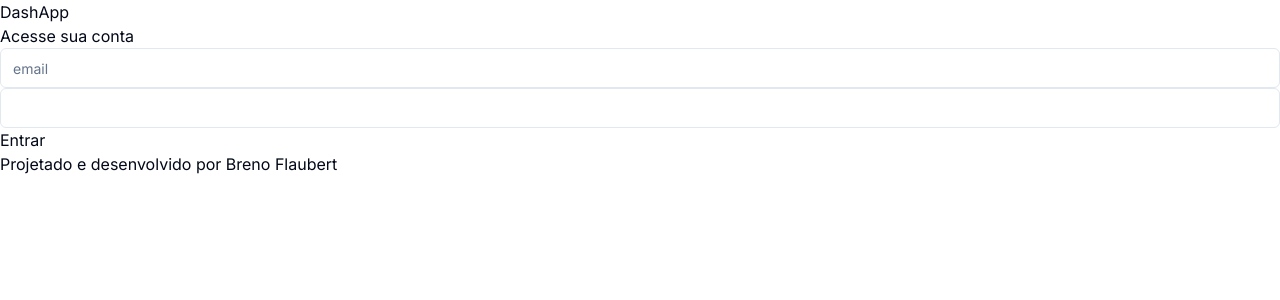
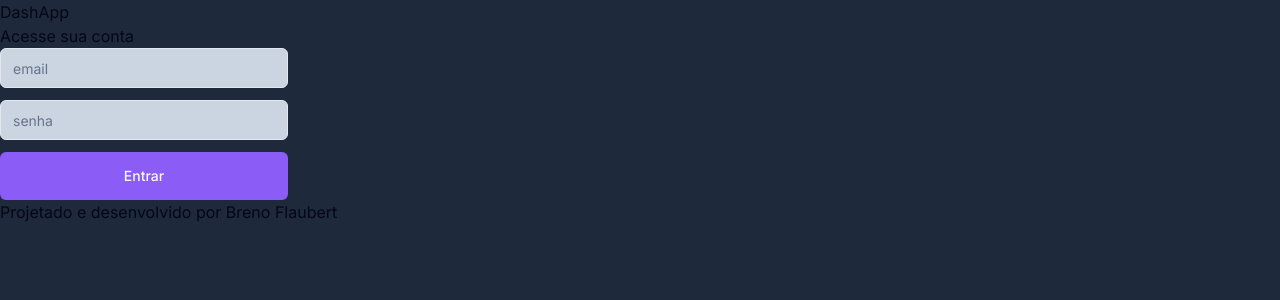
Before and after one commit to BrenoFlaubert/next-react-dashapp, a Next.js app: page /auth in a window 1280 px wide. Shown: the top 300 px of the page. Built offline with nearby package versions, Linux system fonts and the light colour scheme.

Commit message:
:sparkles: feat: adicionando botao do shadcn e estilizando o auth form

```diff
--- a/package.json
+++ b/package.json
@@ -11,6 +11,7 @@
     "test:watch": "test --watch"
   },
   "dependencies": {
+    "@radix-ui/react-slot": "^1.0.2",
     "class-variance-authority": "^0.7.0",
     "clsx": "^2.1.1",
     "lucide-react": "^0.373.0",
--- a/src/app/auth/page.tsx
+++ b/src/app/auth/page.tsx
@@ -1,19 +1,32 @@
+import { Button } from '@/components/ui/button';
 import { Input } from '@/components/ui/input';
 
 export default function AuthPage() {
   return (
-    <main className="h-screen bg-">
+    <main className="h-screen bg-slate-800">
       <h1>DashApp</h1>
       <h3>Acesse sua conta</h3>
-      <form action="">
+
+      <form action="" className="flex flex-col gap-3">
         <label htmlFor="">
-          <Input placeholder="email" type="email" />
+          <Input
+            placeholder="email"
+            type="email"
+            className="w-72 bg-slate-300"
+          />
         </label>
         <label htmlFor="">
-          <Input placeholder="" type="password" />
+          <Input
+            placeholder="senha"
+            type="password"
+            className="w-72 bg-slate-300"
+          />
         </label>
-        <button type="submit">Entrar</button>
+        <Button className="w-72 h-12 bg-violet-500 hover:bg-violet-700">
+          Entrar
+        </Button>
       </form>
+
       <p>Projetado e desenvolvido por Breno Flaubert</p>
     </main>
   );
--- /dev/null
+++ b/src/components/ui/button.tsx
@@ -0,0 +1,56 @@
+import * as React from "react"
+import { Slot } from "@radix-ui/react-slot"
+import { cva, type VariantProps } from "class-variance-authority"
+
+import { cn } from "@/lib/utils"
+
+const buttonVariants = cva(
+  "inline-flex items-center justify-center whitespace-nowrap rounded-md text-sm font-medium ring-offset-background transition-colors focus-visible:outline-none focus-visible:ring-2 focus-visible:ring-ring focus-visible:ring-offset-2 disabled:pointer-events-none disabled:opacity-50",
+  {
+    variants: {
+      variant: {
+        default: "bg-primary text-primary-foreground hover:bg-primary/90",
+        destructive:
+          "bg-destructive text-destructive-foreground hover:bg-destructive/90",
+        outline:
+          "border border-input bg-background hover:bg-accent hover:text-accent-foreground",
+        secondary:
+          "bg-secondary text-secondary-foreground hover:bg-secondary/80",
+        ghost: "hover:bg-accent hover:text-accent-foreground",
+        link: "text-primary underline-offset-4 hover:underline",
+      },
+      size: {
+        default: "h-10 px-4 py-2",
+        sm: "h-9 rounded-md px-3",
+        lg: "h-11 rounded-md px-8",
+        icon: "h-10 w-10",
+      },
+    },
+    defaultVariants: {
+      variant: "default",
+      size: "default",
+    },
+  }
+)
+
+export interface ButtonProps
+  extends React.ButtonHTMLAttributes<HTMLButtonElement>,
+    VariantProps<typeof buttonVariants> {
+  asChild?: boolean
+}
+
+const Button = React.forwardRef<HTMLButtonElement, ButtonProps>(
+  ({ className, variant, size, asChild = false, ...props }, ref) => {
+    const Comp = asChild ? Slot : "button"
+    return (
+      <Comp
+        className={cn(buttonVariants({ variant, size, className }))}
+        ref={ref}
+        {...props}
+      />
+    )
+  }
+)
+Button.displayName = "Button"
+
+export { Button, buttonVariants }
```
Also changed, not shown: 1 other file (tests, documents, lock files or other folders).
